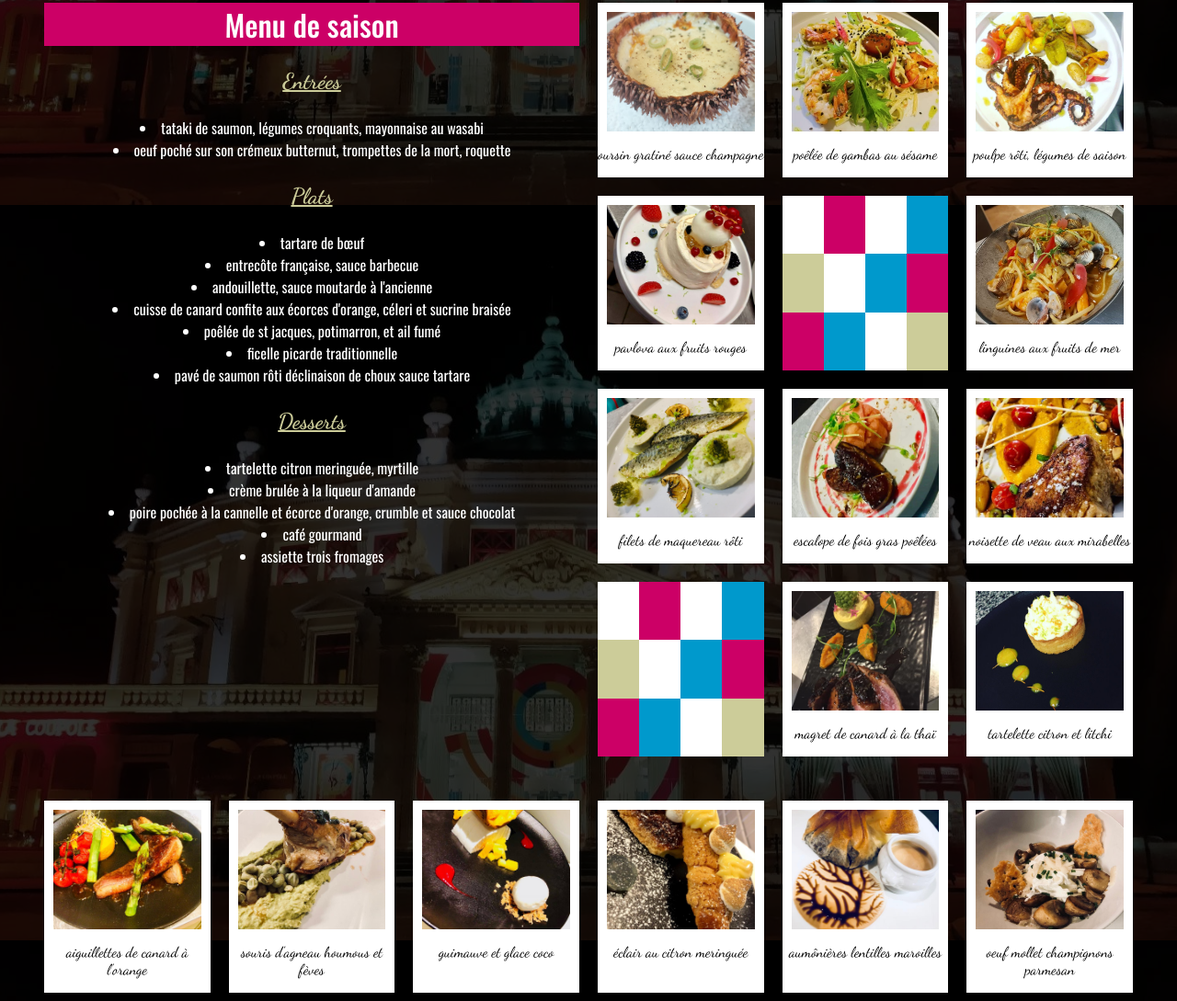
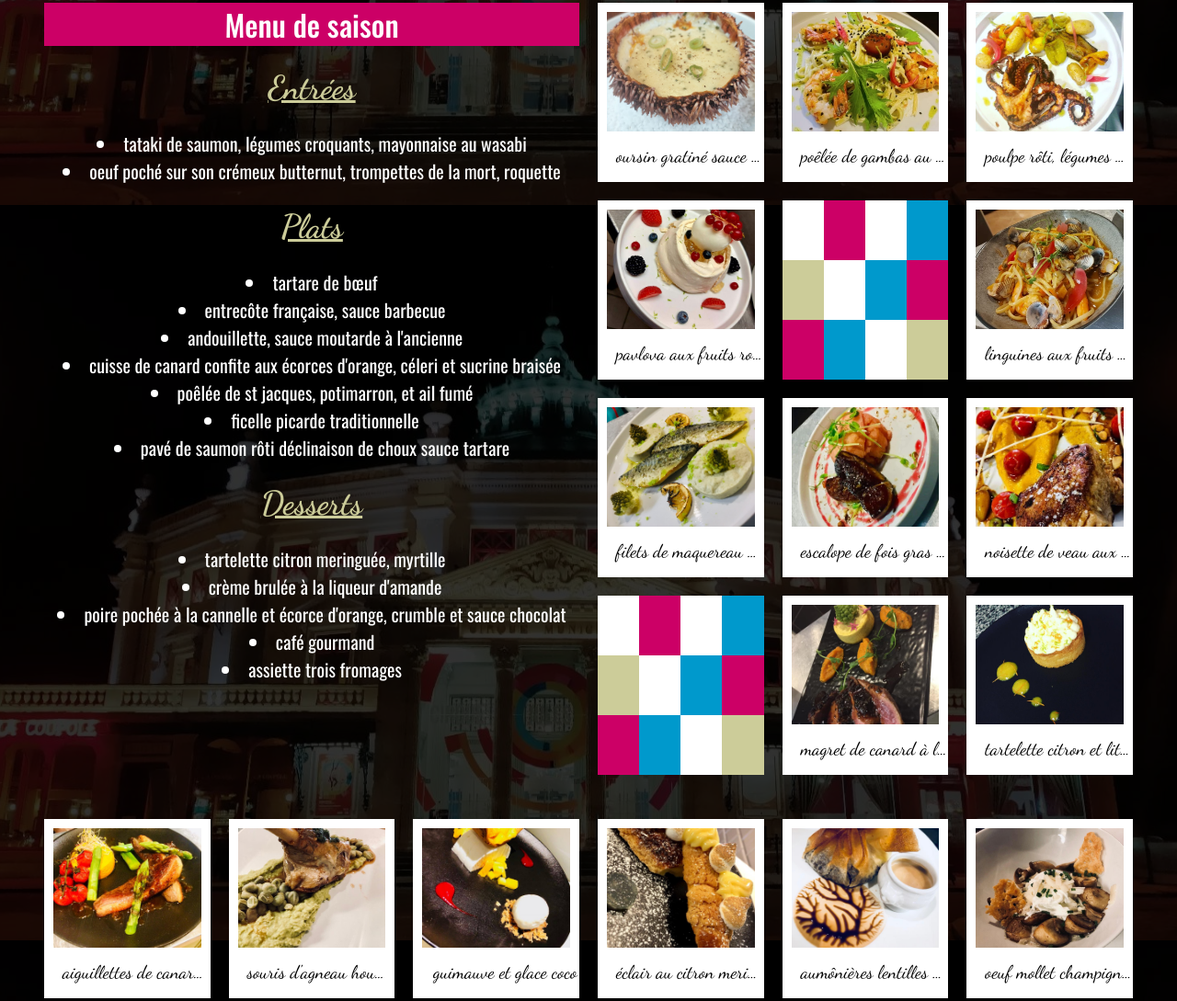
Before and after one commit to alicia-88/La_Coupole_ANG, a plain HTML site: page index.html in a window 1280 px wide. Shown: the part 577-1666 px from the top of the page at 92% size. Drawn offline with Linux system fonts and the light colour scheme.

Commit message:
correction font size and overflow

```diff
--- a/public/assets/css/menu.css
+++ b/public/assets/css/menu.css
@@ -14,7 +14,7 @@
     font-size: 3.2rem;
 }
 #menu h3 {
-    font-size: 2.4rem;
+    font-size: 3.6rem;
     color: var(--secondary-color);
     text-decoration: underline;
     font-family: dancingscript;
@@ -22,6 +22,7 @@
 }
 #menu li {
     list-style: inside;
+    font-size: 2rem;
 }
 #menu {
     display: flex;
@@ -43,10 +44,16 @@
     background-color: white;
 }
 .grid-photo figcaption{
+    white-space: nowrap;
     font-family: dancingscript;
     color: black;
     text-align: center;
     padding-bottom: 16px;
+    font-size: 2rem;
+    overflow: hidden;
+    text-overflow: ellipsis;
+    width: 180px;
+    padding-left: 20px;
 }
 
 .grid-photo {
--- a/public/assets/css/photo.css
+++ b/public/assets/css/photo.css
@@ -25,8 +25,14 @@
     flex: 1;
 }
 .flex-photo figcaption{
-    font-family: dancingscript;
-    color: black;
-    text-align: center;
-    padding-bottom: 16px;
+   white-space: nowrap;
+   font-family: dancingscript;
+   color: black;
+   text-align: center;
+   padding-bottom: 16px;
+   font-size: 2rem;
+   overflow: hidden;
+   text-overflow: ellipsis;
+   width: 180px;
+   padding-left: 20px;
 }
```
